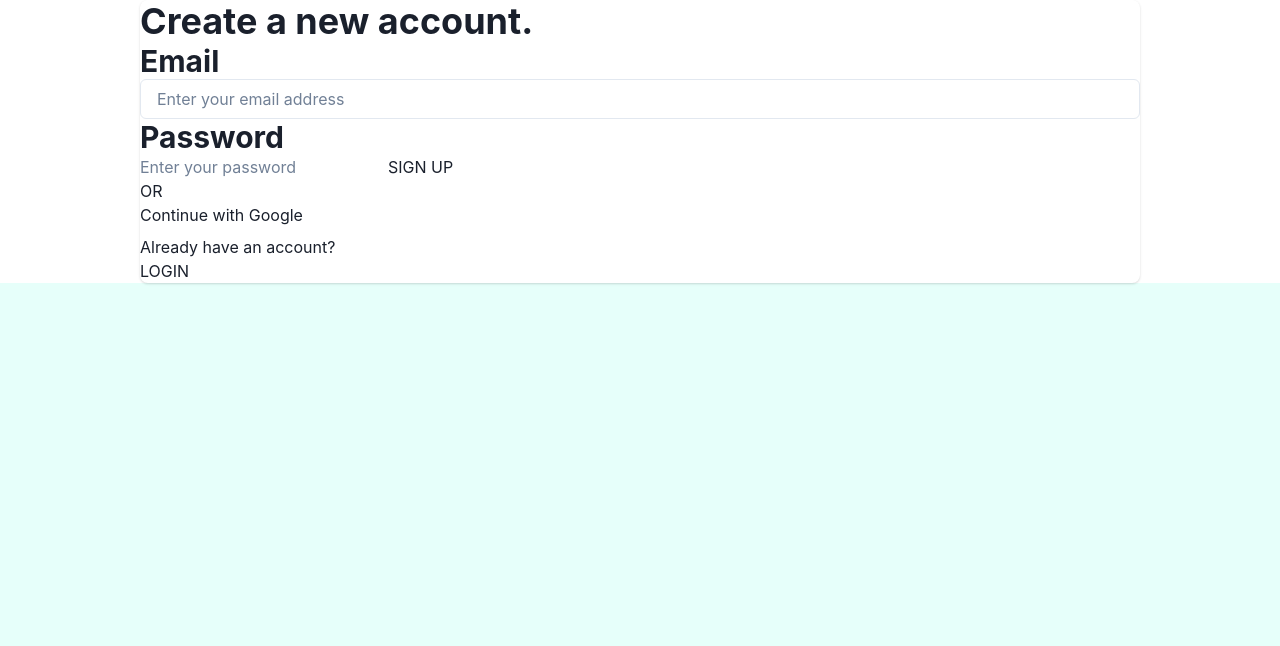
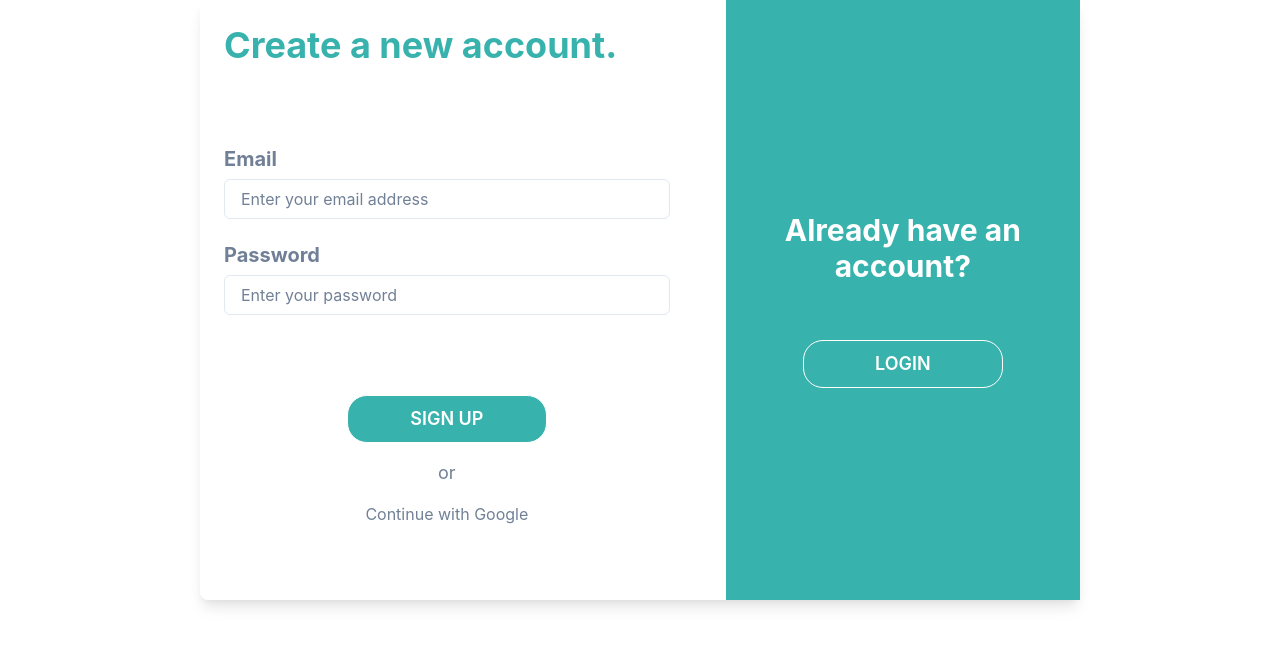
Before and after one commit to ayakamiyake7/apartment_for_rent_service, a Next.js app: page /signup in a window 1280 px wide. Shown: the top 646 px of the page. Built offline with nearby package versions, Linux system fonts and the light colour scheme.

Commit message:
WIP: working on adding design on signup

```diff
--- a/pages/index.js
+++ b/pages/index.js
@@ -1,3 +1,4 @@
+import { Box } from "@chakra-ui/react";
 import Head from "next/head";
 import Link from "next/link";
 import { useRecoilState } from "recoil";
@@ -7,7 +8,7 @@ export default function Home() {
   const [lists, setLists] = useRecoilState(listsState);
 
   return (
-    <div>
+    <Box>
       <Head>
         <title>Rent Service App</title>
         <meta name="description" content="Generated by create next app" />
@@ -35,6 +36,6 @@ export default function Home() {
           );
         })}
       </ul>
-    </div>
+    </Box>
   );
 }
--- a/pages/signup.js
+++ b/pages/signup.js
@@ -1,36 +1,96 @@
-import { Box, Heading, HStack, Input, Stack } from "@chakra-ui/react";
+import {
+  Box,
+  Button,
+  Container,
+  Heading,
+  HStack,
+  Input,
+  Link,
+  Stack,
+  Text,
+} from "@chakra-ui/react";
 
 export default function Signup() {
   return (
+    <Container
+      h={600}
+      display="flex"
+      justifyContent="center"
+      alignItems="center"
+    >
       <Stack
+        direction="row"
+        spacing={8}
         maxW="container.lg"
+        // minH="100%"
+        h="100%"
         my="6"
-      boxShadow="base"
+        boxShadow="lg"
         rounded="lg"
         w={{ md: 1000, sm: "100%" }}
         m="auto"
+        // position="absolute"
+        // top="50%"
+        // left="50%"
+        // transform="translate(-50%, -50%)"
+        // display="block"
       >
-      <Box>
-        <Heading as="h1" size="xl">
+        <Box w={600} p={6}>
+          <Heading as="h1" size="xl" mb={20} color="teal.400">
             Create a new account.
           </Heading>
-        <Heading as="h2" size="lg">
+          <Heading as="h2" size="md" mb={2} color="gray.500">
             Email
           </Heading>
-        <Input type="email" placeholder="Enter your email address" />
-        <Heading as="h2" size="lg">
+          <Input type="email" placeholder="Enter your email address" mb={6} />
+          <Heading as="h2" size="md" mb={2} color="gray.500">
             Password
           </Heading>
-        <input type="password" placeholder="Enter your password" />
-        <button>SIGN UP</button>
-        <p>OR</p>
-        <button>Continue with Google</button>
+          <Input type="password" placeholder="Enter your password" mb={20} />
+          <Button
+            size="lg"
+            w={200}
+            border="1px solid white"
+            borderRadius={20}
+            bg={"teal.400"}
+            colorScheme="teal"
+            display="block"
+            mx={"auto"}
+          >
+            SIGN UP
+          </Button>
+          <Text fontSize="lg" textAlign="center" color="gray.500" my={4}>
+            or
+          </Text>
+          <Link display="block" textAlign="center" color="gray.500">
+            Continue with Google
+          </Link>
         </Box>
 
-      <Box>
-        <p>Already have an account?</p>
+        <Box
+          bg={"teal.400"}
+          p={6}
+          display="flex"
+          flexDirection="column"
+          justifyContent="center"
+        >
+          <Heading as="h2" size="lg" color="white" mb={14} textAlign="center">
+            Already have an account?
+          </Heading>
+          <Button
+            size="lg"
+            w={200}
+            border="1px solid white"
+            borderRadius={20}
+            bg={"teal.400"}
+            colorScheme="teal"
+            display="block"
+            mx={"auto"}
+          >
             <a href="login">LOGIN</a>
+          </Button>
         </Box>
       </Stack>
+    </Container>
   );
 }
--- a/styles/globals.css
+++ b/styles/globals.css
@@ -4,6 +4,9 @@ body {
   margin: 0;
   font-family: -apple-system, BlinkMacSystemFont, Segoe UI, Roboto, Oxygen,
     Ubuntu, Cantarell, Fira Sans, Droid Sans, Helvetica Neue, sans-serif;
+}
+
+body {
   background-color: #e6fffa;
 }
 
```
Lines whose indentation alone changed are shown as unchanged.
